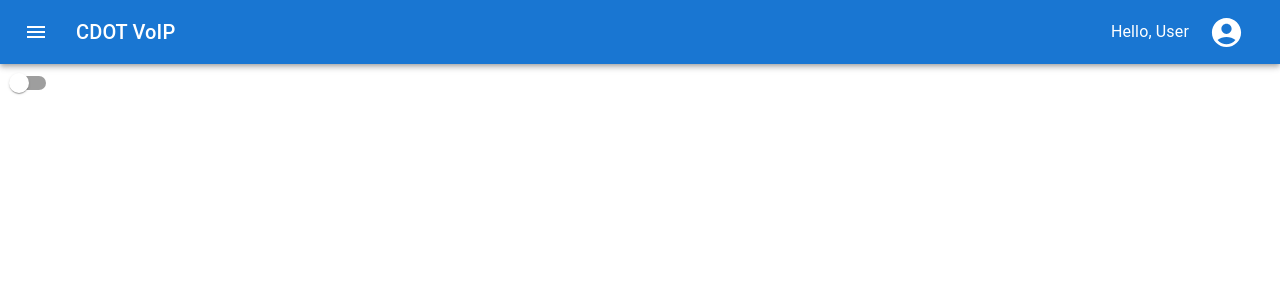
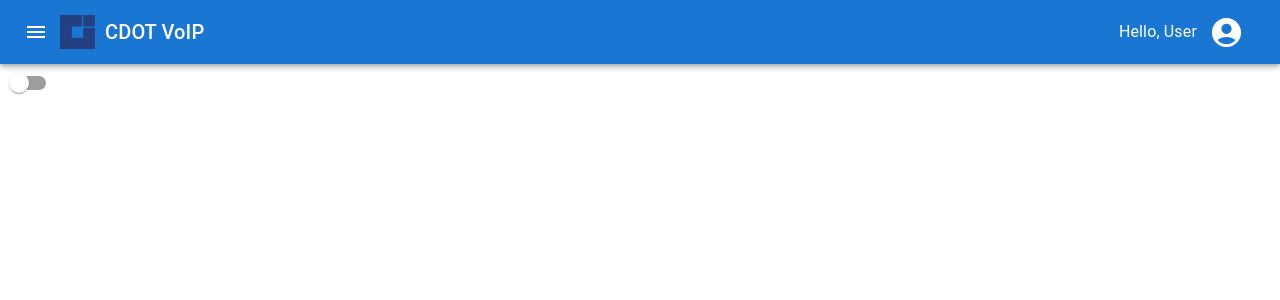
Before and after one commit to ismarthawkback/new-pbx-web-app, a React (Vite) app in the folder frontend/: page / in a window 1280 px wide. Shown: the top 300 px of the page. Built offline with nearby package versions, Linux system fonts and the light colour scheme.

Commit message:
Add Cdot logo to navbar

```diff
--- a/frontend/src/components/Navbar.jsx
+++ b/frontend/src/components/Navbar.jsx
@@ -37,16 +37,18 @@ export default function Navbar() {
             edge="start"
             color="inherit"
             aria-label="menu"
-            sx={{ mr: 2 }}
             onClick={() => setDrawerOpen(true)}
           >
             <MenuIcon />
           </IconButton>
+          <img src='/cdot_logo_half.png' style={{
+            height : '40px', width : '35px', marginRight : '10px', objectFit : 'contain'
+          }}/>
           <Typography variant="h6" component="div" sx={{ flexGrow: 1 }}>
             CDOT VoIP
           </Typography>
 
-          <Stack direction='row' spacing={1} sx={{alignItems : 'center'}}>
+          <Stack direction='row'  sx={{alignItems : 'center'}}>
             {/* <Stack>
                 <ThemeToggle />
                 <Typography variant="boday2">Dark Mode</Typography>
```
